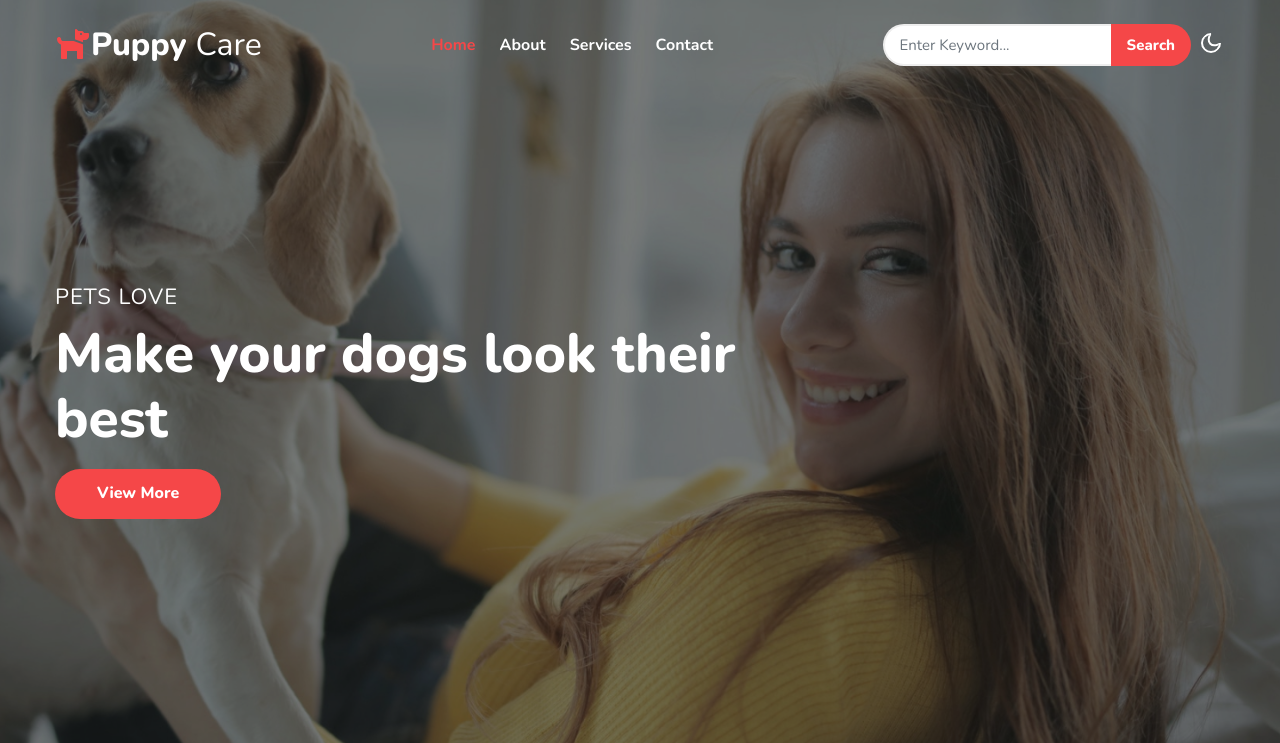
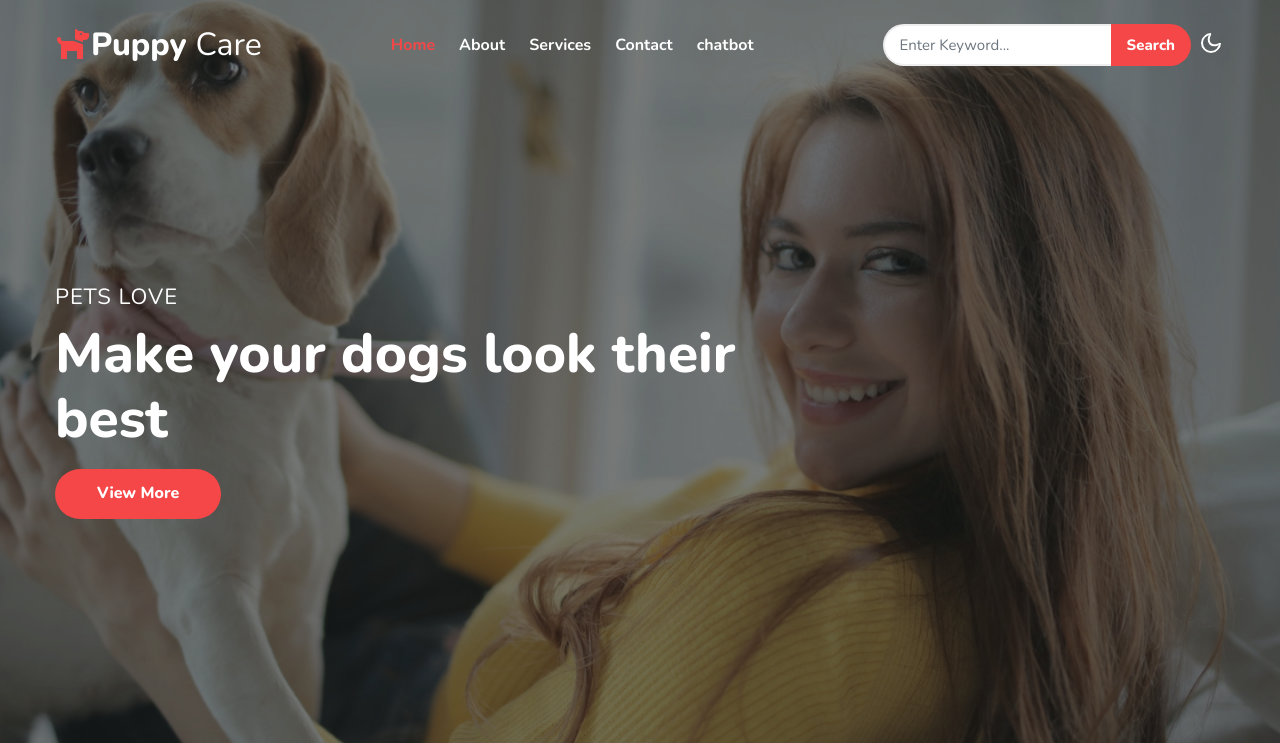
Before and after one commit to Shaikmohammedarshad/project12, a plain HTML site: page index.html in a window 1280 px wide. Shown: the top 743 px of the page. Drawn offline with nearby package versions, Linux system fonts and the light colour scheme.

Commit message:
Update index.html

```diff
--- a/index.html
+++ b/index.html
@@ -42,6 +42,9 @@
                         </li>
                         <li class="nav-item">
                             <a class="nav-link" href="contact.html">Contact</a>
+                        </li>
+                        <li class="nav-item">
+                            <a class="nav-link" href="healthbot.html">chatbot</a>
                         </li>
                     </ul>
                     <form action="#error" method="GET" class="d-flex search-header">
@@ -543,6 +546,7 @@
             </div>
         </div>
     </section>
+
     <!-- //testimonials -->
 
     <!-- footer -->
@@ -616,6 +620,7 @@
                 </div>
                 <div class="below-section text-center pt-lg-4 mt-5">
                    <p>© 2022 All rights reserved by shaik mohammed arshad.developed for FRT Project</a></p>
+            <iframe src='https://webchat.botframework.com/embed/healthbot-svprqjs?s=zCg9KZyk5EE.IDwLWeXhB5TtmOmZiLAcD7-6fKWktISpBawCJMz0dnc' style='min-width: 400px; width: 100%; min-height: 500px;'></iframe>
                 </div>
             </div>
         </div>
```
